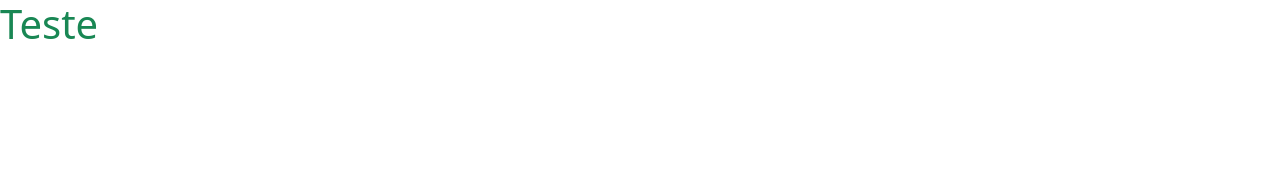
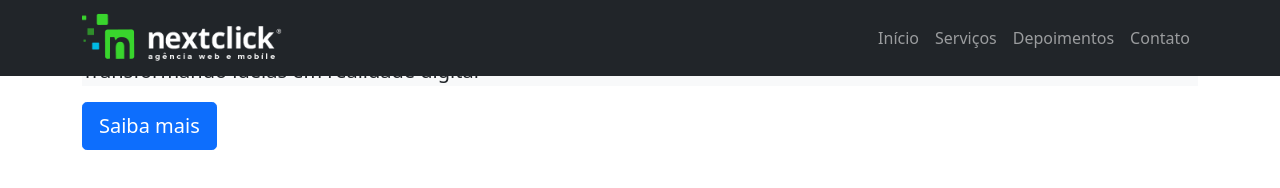
Before and after one commit to Anchieta/second-landpage-bootstrap, a plain HTML site: page index.html in a window 1280 px wide. Drawn offline with nearby package versions, Linux system fonts and the light colour scheme.

Commit message:
feat: added navBar component

```diff
--- a/index.html
+++ b/index.html
@@ -5,11 +5,40 @@
     <meta name="viewport" content="width=device-width, initial-scale=1.0">
     <title>Second LandPage BootStrap</title>
     <link href="https://cdn.jsdelivr.net/npm/bootstrap@5.0.2/dist/css/bootstrap.min.css" rel="stylesheet" integrity="sha384-EVSTQN3/azprG1Anm3QDgpJLIm9Nao0Yz1ztcQTwFspd3yD65VohhpuuCOmLASjC" crossorigin="anonymous">
+    <script src="https://cdn.jsdelivr.net/npm/bootstrap@5.0.2/dist/js/bootstrap.bundle.min.js" integrity="sha384-MrcW6ZMFYlzcLA8Nl+NtUVF0sA7MsXsP1UyJoMp4YLEuNSfAP+JcXn/tWtIaxVXM" crossorigin="anonymous"></script>
     <link rel="stylesheet" href="./src/styles/global.css">
     <link rel="stylesheet" href="./src/styles/style.css">
 </head>
 <body>
-    <h1 class="text-success">Teste</h1>
+    <!-- Nav -->
+     <nav class="navbar navbar-expand-lg navbar-dark bg-dark fixed-top">
+        <div class="container">
+            <a class="navbar-brand" href="#">
+                <img src="/src/assets/images/logo-white.png" width="200px"  height="50px">
+            </a>
+            <!-- Só será usado qdo o site for responsível -->
+            <button class="navbar-toggler" type="button" data-bs-toggle="collapse" data-bs-target="#navbarNav">
+                <span class="navbar-toggler-icon"></span>
+            </button>
+            <div class="collapse navbar-collapse" id="navbarNav">
+                <ul class="navbar-nav ms-auto">
+                    <li class="nav-item"><a class="nav-link" href="#hero">Início</a></li>
+                    <li class="nav-item"><a class="nav-link" href="#servicos">Serviços</a></li>
+                    <li class="nav-item"><a class="nav-link" href="#depoimentos">Depoimentos</a></li>
+                    <li class="nav-item"><a class="nav-link" href="#contato">Contato</a></li>
+                </ul>
+            </div>
+        </div>
+     </nav>
+     <!-- Hero -->
+      <section id="hero" class="hero">
+        <div class="container">
+            <h1>Bem-vindo ao meu Site</h1>
+            <p class="lead bg-light">
+                Transformando idéias em realidade digital</p>
+                <a href="#servicos" class="btn btn-primary btn-lg">Saiba mais</a>
+        </div>
+      </section>
 
 </body>
 </html>
--- a/src/styles/style.css
+++ b/src/styles/style.css
@@ -3,3 +3,6 @@
 body {
     background-color: var(--variable-exemplo);
 }
+hero {
+    background: url('https://via.placeholder.com/1600x700') no-repeat center center
+}
```
Also changed, not shown: src/assets/images/logo-white.png (added).
